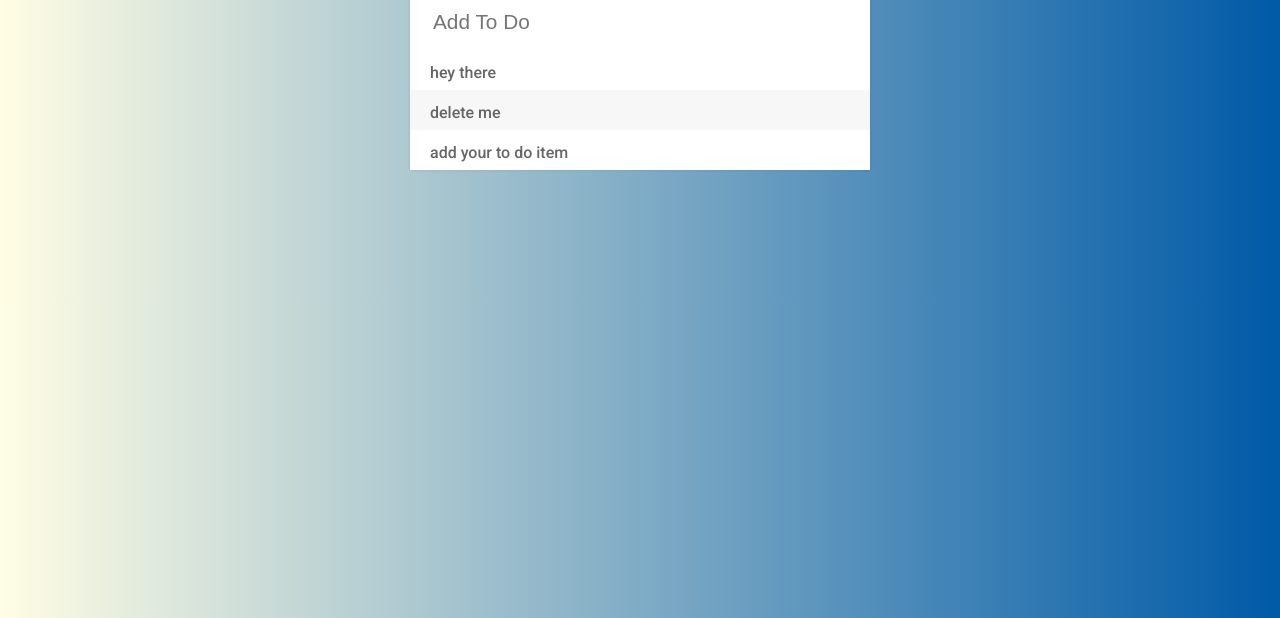
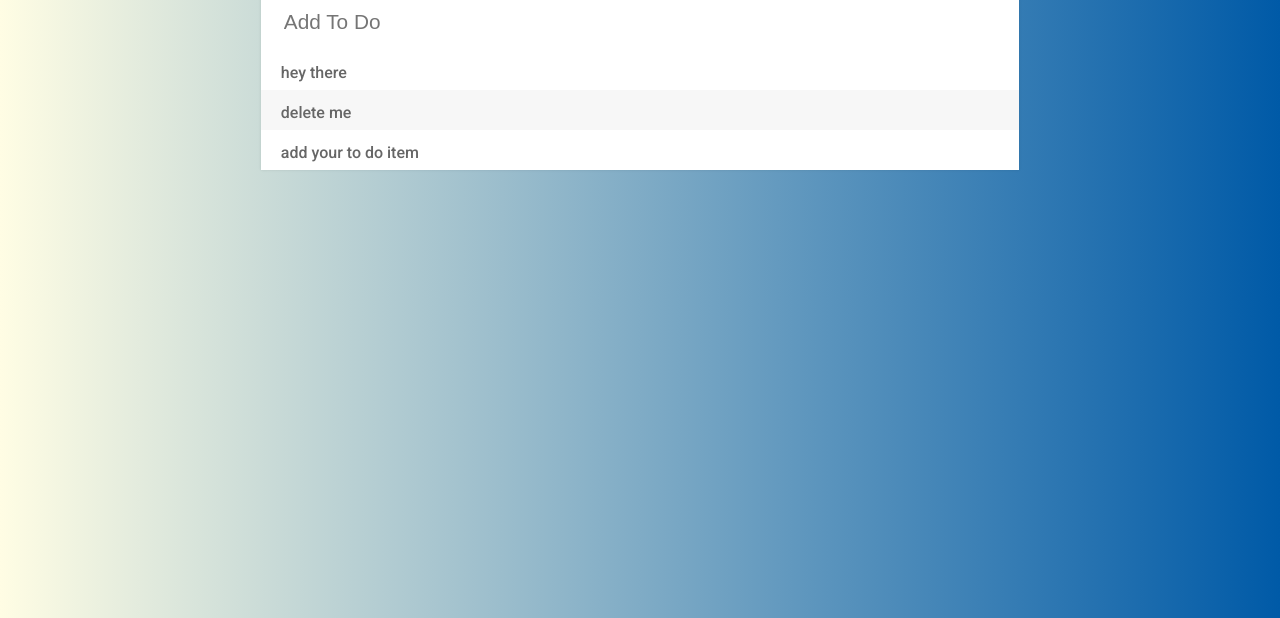
Before and after one commit to aman-anand17/to-do-list, a plain HTML site: page index.html in a window 1280 px wide. Shown: the part 182-800 px from the top of the page. Drawn offline with Linux system fonts and the light colour scheme.

Commit message:
Update style.css

```diff
--- a/assets/css/style.css
+++ b/assets/css/style.css
@@ -8,7 +8,7 @@ background: linear-gradient(to right, #FFFDE4, #005AA7); /* W3C, IE 10+/ Edge, F
 
 #container{
 	margin: 10% auto;
-	width: 460px;
+	width: 60%;
 	background-color: #f7f7f7;
 	box-shadow: 0 0 3px rgba(0,0,0,0.1);
 }
```
